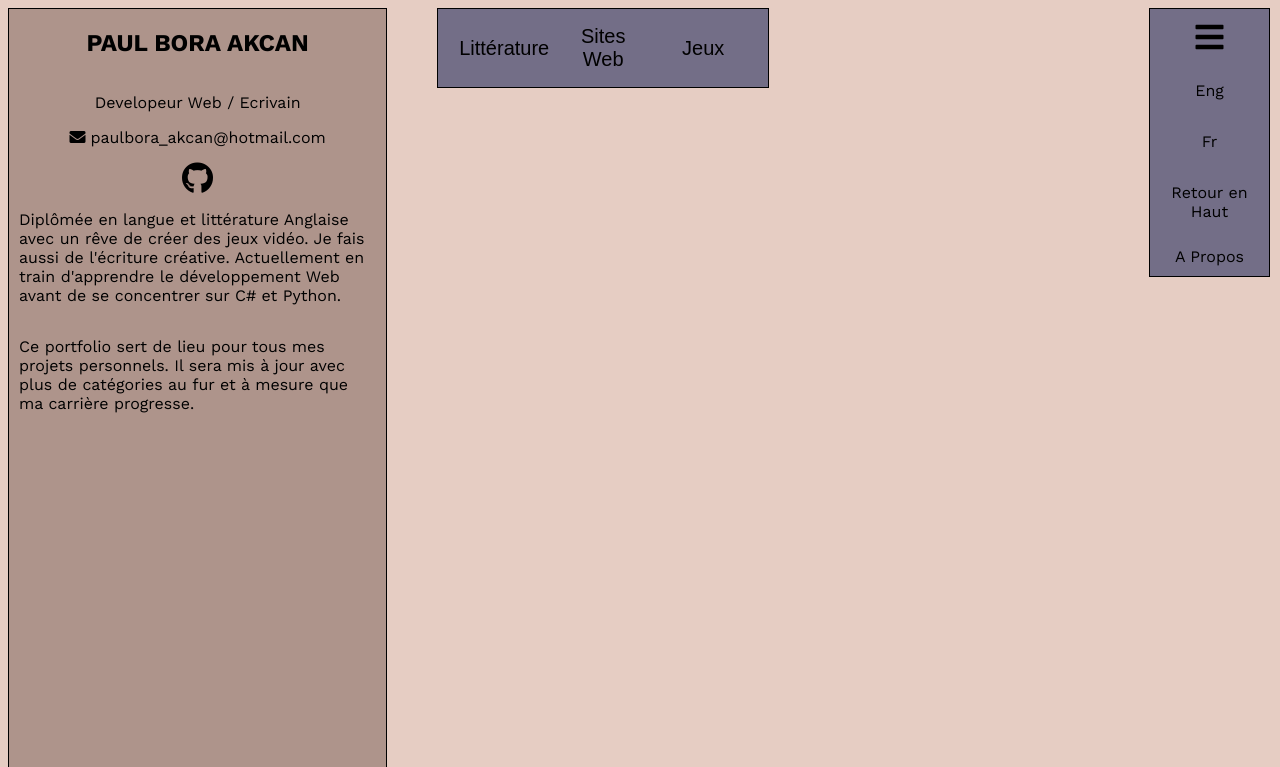
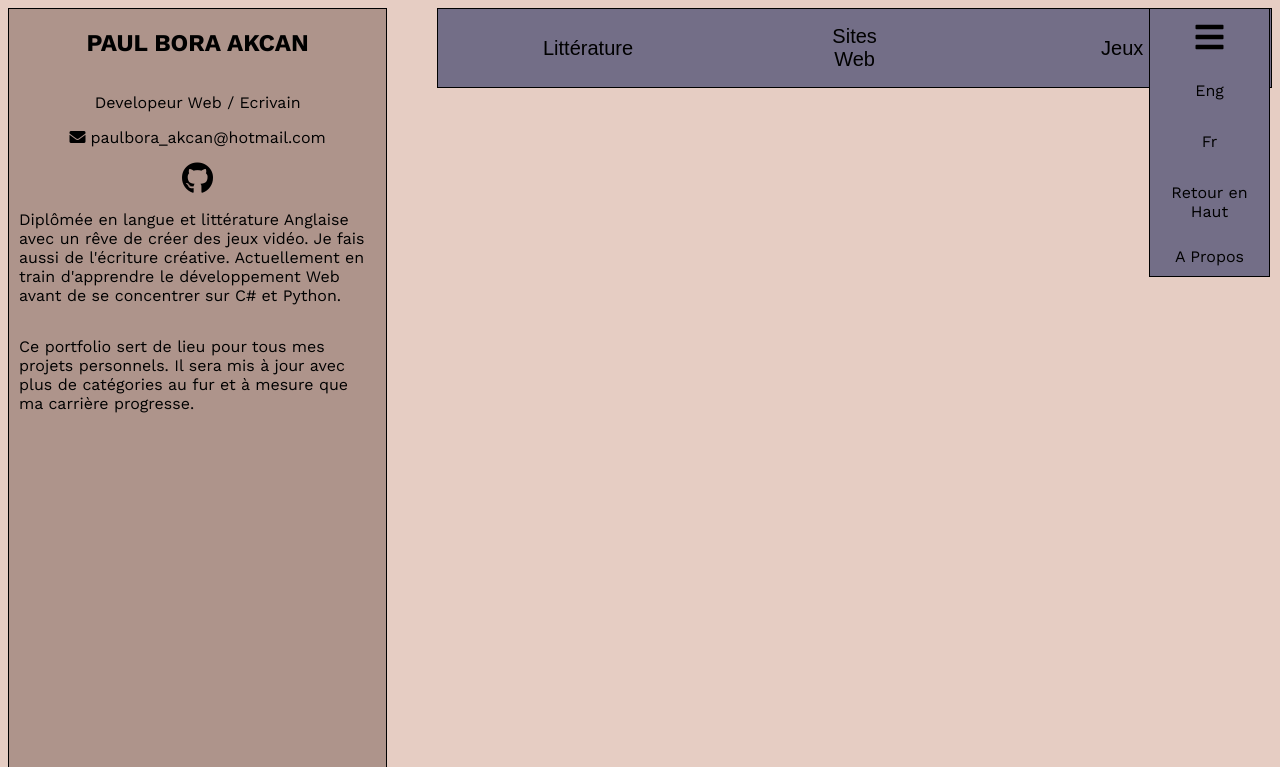
Before and after one commit to Sixcha/portfolio, a PHP site: page /phtml/homefr.phtml in a window 1280 px wide. Shown: the top 767 px of the page. Run offline with PHP 8.4, Linux system fonts and the light colour scheme; data that the repository does not hold is empty; some libraries are stand-ins or nearby versions.

Commit message:
Fixed width

```diff
--- a/scss/style.css
+++ b/scss/style.css
@@ -154,7 +154,7 @@ nav button:hover {
 }
 
 .flexFix {
-  min-width: 30%;
+  min-width: 70%;
 }
 
 @media screen and (max-width: 768px) {
--- a/scss/style.scss
+++ b/scss/style.scss
@@ -137,7 +137,7 @@ nav{
 }
 
 .flexFix{
-    min-width: 30%;
+    min-width: 70%;
     @include phone{
         width: 100%;
         display: flex;
```
